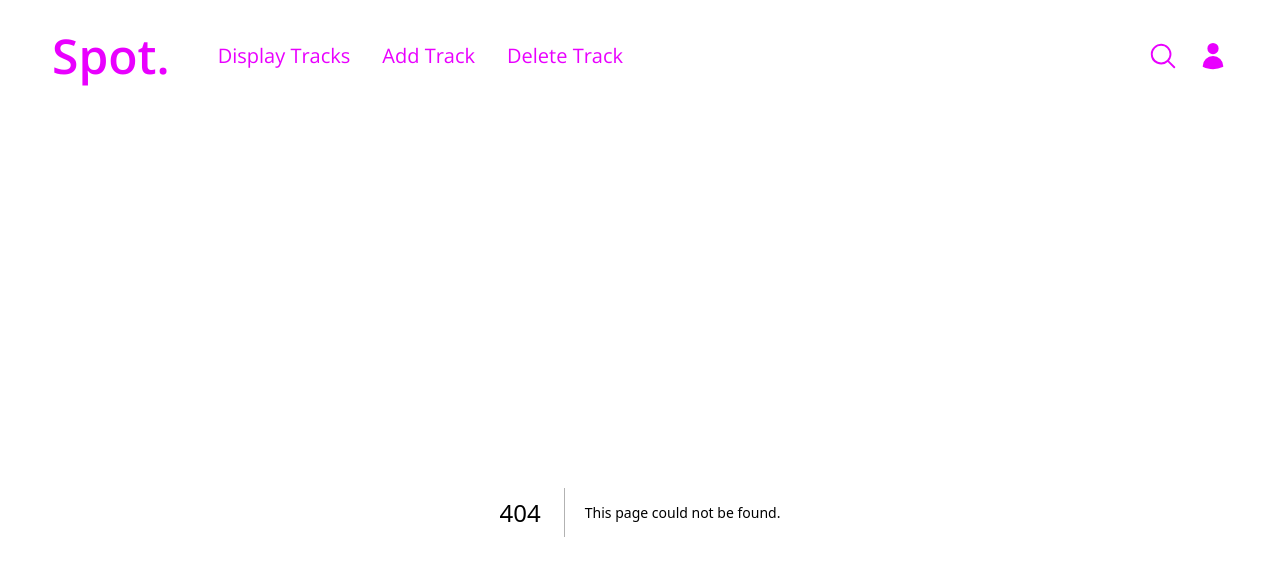
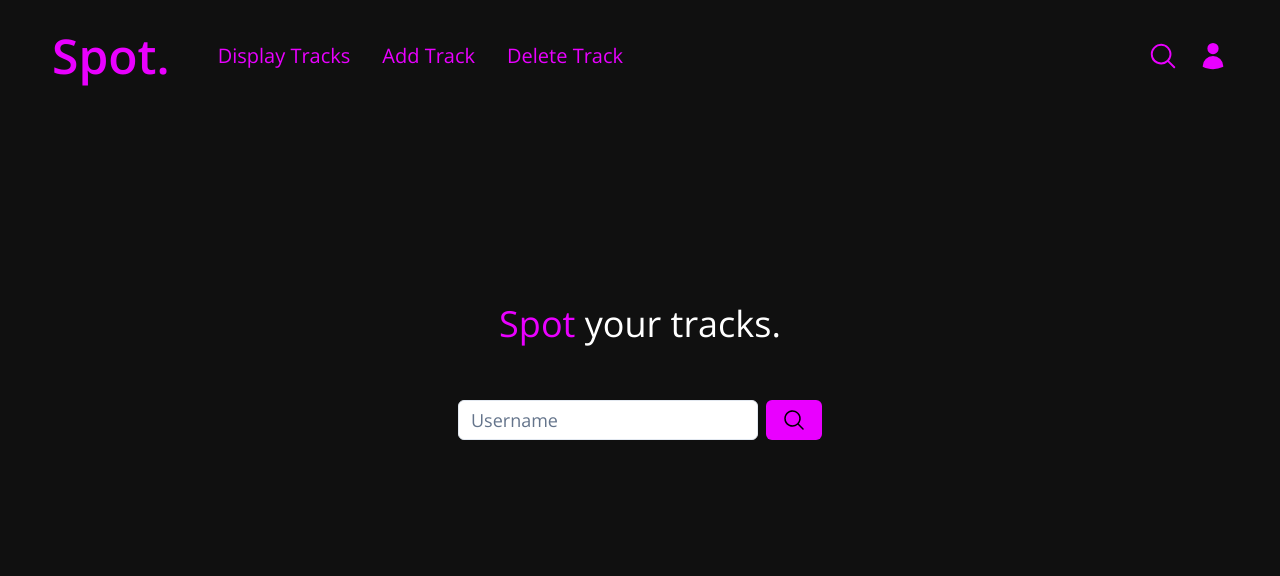
Before and after one commit to shaharyair/Spot-Frontend, a Next.js app: page /search in a window 1280 px wide. Before the commit this address had no page. Shown: the top 576 px of the page. Built offline with nearby package versions, Linux system fonts and the light colour scheme.

Commit message:
feat:added home page, search page

```diff
--- a/app/page.js
+++ b/app/page.js
@@ -36,55 +36,11 @@ function Page() {
   return (
     <>
       <div className='h-screen -mt-28 flex justify-center items-center'>
-        <div className='flex flex-col justify-center items-center'>
-          <h2 className='text-3xl lg:text-4xl text-white'>
-            Search your <span className='text-pinklogo'>tracks !</span>
-          </h2>
-          <form
-            className='flex justify-center items-center gap-2 my-12 lg:my-14'
-            onSubmit={handleSubmit}
-          >
-            <Input
-              type='text'
-              placeholder='Username'
-              value={username}
-              onChange={handleUsernameChange}
-              pattern='^[a-zA-Z][a-zA-Z0-9._]{1,29}$'
-              title='Username must start with a letter and can only contain letters, numbers, periods, and underscores.'
-              required
-              className=' w-[50vw] max-w-[300px] min-w-[150px] text-md lg:text-lg '
-            />
-            <Button
-              type='submit'
-              className='bg-pinklogo hover:bg-white duration-200'
-            >
-              <HiMagnifyingGlass className='text-black text-2xl' />
-            </Button>
-          </form>
-          {loading && (
-            <BarLoader
-              color='#E900FF'
-              cssOverride={{
-                width: "30vw",
-                maxWidth: "350px",
-                minWidth: "250px",
-              }}
-            />
-          )}
-          {error && <p className='text-red-500 mb-4 text-lg'>{error}</p>}
-          {songsData.length !== 0 && (
-            <h2 className='text-white mb-4 text-lg'>
-              {songsData.length} results were found:
-            </h2>
-          )}
-          {songsData.map((song) => (
-            <div key={song.id} className='text-white mb-1'>
-              <p>
-                <span className='text-pinklogo font-semibold'>Title: </span>
-                {song.title}
-              </p>
-            </div>
-          ))}
+        <div className='flex justify-center items-center gap-8 text-center m-5'>
+          <p className='text-white text-3xl lg:text-4xl'>
+            We bring the <span className='text-pinklogo'>Spot</span>, To your
+            music.
+          </p>
         </div>
       </div>
     </>
--- /dev/null
+++ b/app/search/page.js
@@ -0,0 +1,94 @@
+"use client";
+
+import { useState } from "react";
+import axios from "axios";
+import { Button } from "@/components/ui/button";
+import { Input } from "@/components/ui/input";
+import { HiMagnifyingGlass } from "react-icons/hi2";
+import BarLoader from "react-spinners/BarLoader";
+
+function Page() {
+  const [username, setUsername] = useState("");
+  const [songsData, setSongsData] = useState([]);
+  const [loading, setLoading] = useState(false);
+  const [error, setError] = useState(null);
+
+  const handleUsernameChange = (event) => {
+    setUsername(event.target.value);
+  };
+
+  const handleSubmit = async (event) => {
+    event.preventDefault();
+    setLoading(true);
+
+    try {
+      const response = await axios.get(`http://127.0.0.1:5000/api/songs`, {
+        params: { username },
+      });
+      setSongsData(response.data);
+    } catch (error) {
+      setError("Error fetching songs. Please try again later.");
+    } finally {
+      setLoading(false);
+    }
+  };
+
+  return (
+    <>
+      <div className='h-screen -mt-28 flex justify-center items-center'>
+        <div className='flex flex-col justify-center items-center'>
+          <h2 className='text-3xl lg:text-4xl text-white'>
+            <span className='text-pinklogo'>Spot</span> your tracks.
+          </h2>
+          <form
+            className='flex justify-center items-center gap-2 my-12 lg:my-14'
+            onSubmit={handleSubmit}
+          >
+            <Input
+              type='text'
+              placeholder='Username'
+              value={username}
+              onChange={handleUsernameChange}
+              pattern='^[a-zA-Z][a-zA-Z0-9._]{1,29}$'
+              title='Username must start with a letter and can only contain letters, numbers, periods, and underscores.'
+              required
+              className=' w-[50vw] max-w-[300px] min-w-[150px] text-md lg:text-lg '
+            />
+            <Button
+              type='submit'
+              className='bg-pinklogo hover:bg-white duration-200'
+            >
+              <HiMagnifyingGlass className='text-black text-2xl' />
+            </Button>
+          </form>
+          {loading && (
+            <BarLoader
+              color='#E900FF'
+              cssOverride={{
+                width: "30vw",
+                maxWidth: "350px",
+                minWidth: "250px",
+              }}
+            />
+          )}
+          {error && <p className='text-red-500 mb-4 text-lg'>{error}</p>}
+          {songsData.length !== 0 && (
+            <h2 className='text-white mb-4 text-lg'>
+              {songsData.length} results were found:
+            </h2>
+          )}
+          {songsData.map((song) => (
+            <div key={song.id} className='text-white mb-1'>
+              <p>
+                <span className='text-pinklogo font-semibold'>Title: </span>
+                {song.title}
+              </p>
+            </div>
+          ))}
+        </div>
+      </div>
+    </>
+  );
+}
+
+export default Page;
--- a/components/navbar.jsx
+++ b/components/navbar.jsx
@@ -129,7 +129,7 @@ function Navbar() {
             </h1>
           </Link>
           <div className='flex items-center justify-center gap-5 lg:order-3 text-2xl text-pinklogo lg:text-3xl'>
-            <Link href='/'>
+            <Link href='/search'>
               <HiMagnifyingGlass className='hover:text-white transition-colors duration-200' />
             </Link>
             <Link href='/account'>
```
